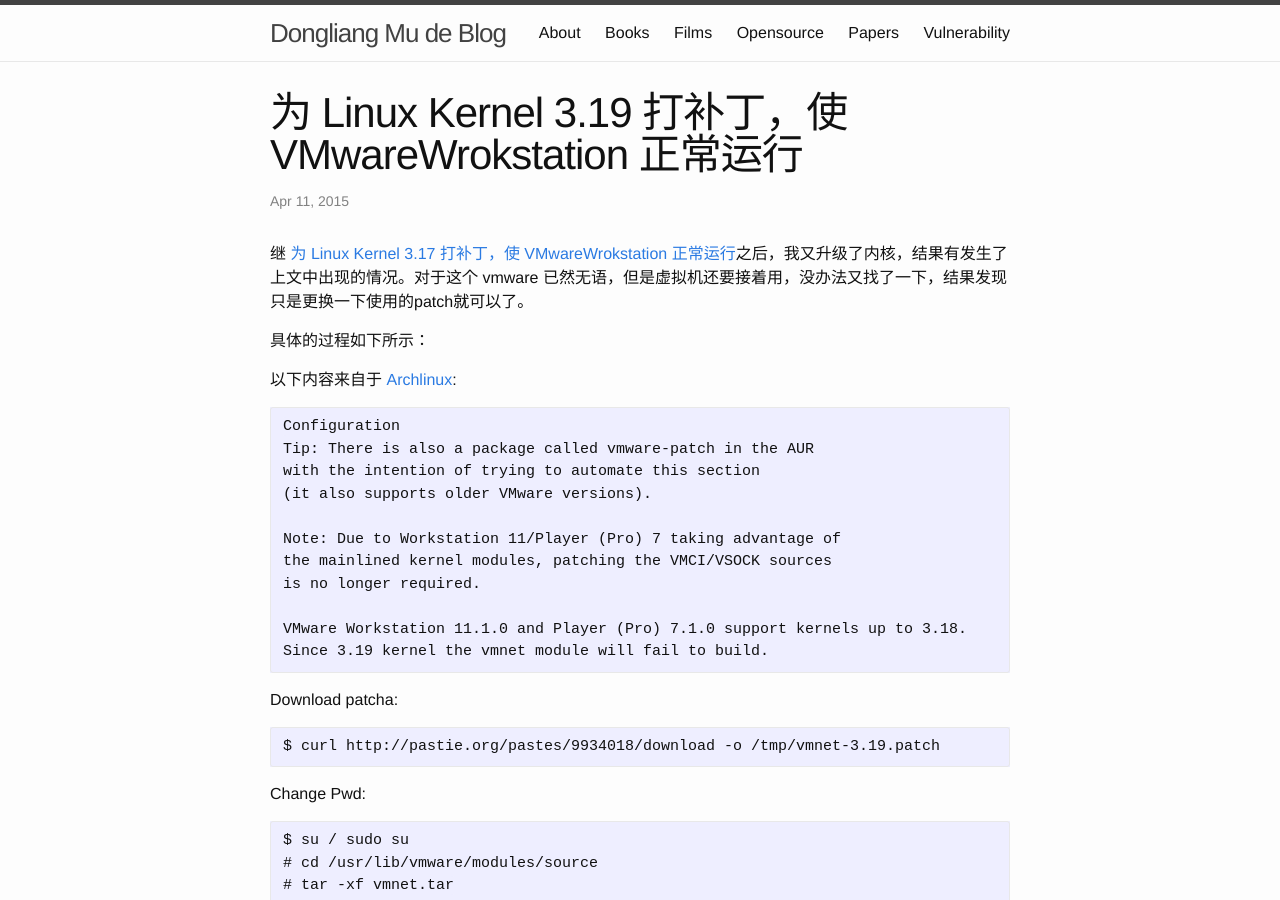
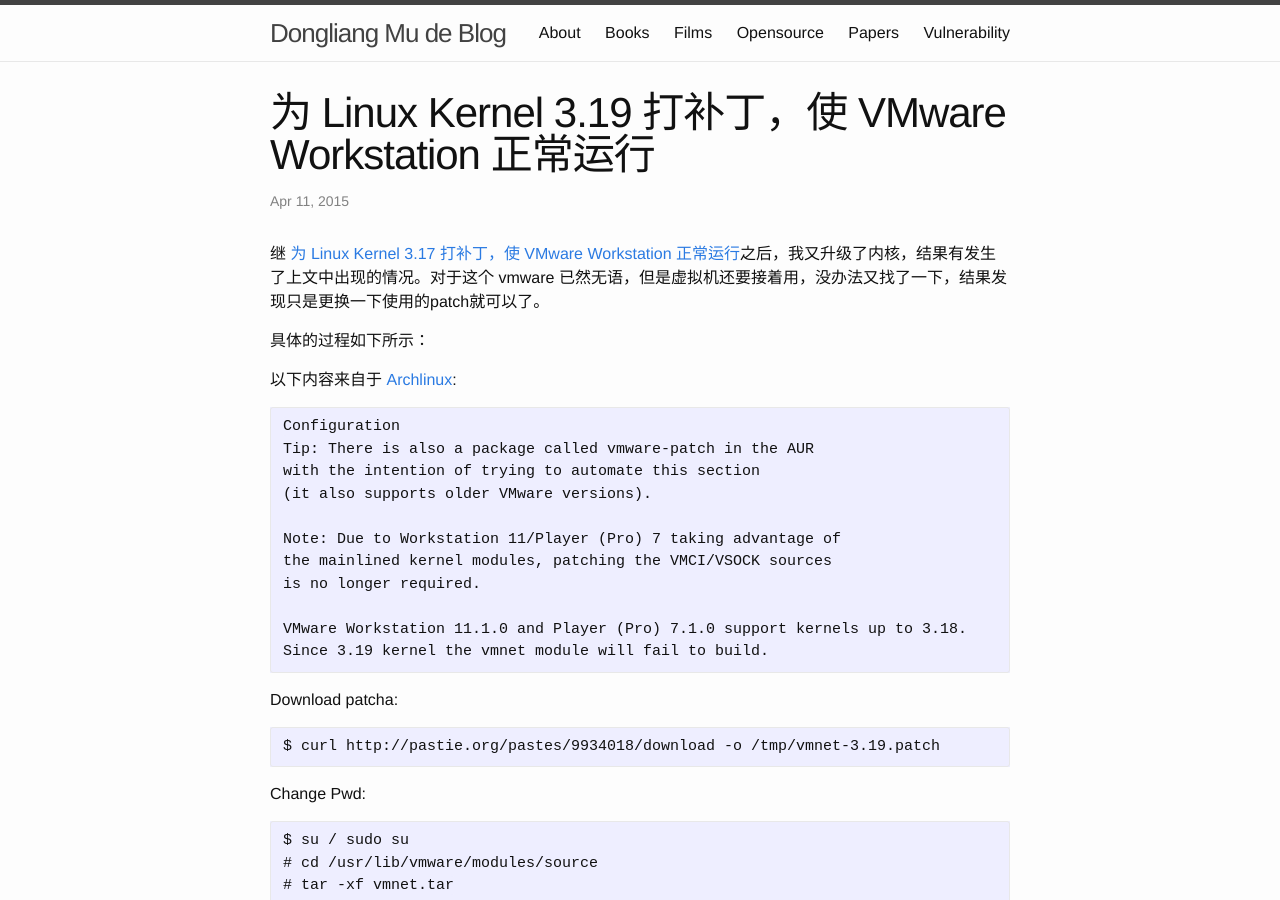
Before and after one commit to mudongliang/mudongliang.github.io, a Jekyll site: the page built from _posts/2015-04-11-linux-kernel-319-vmwareworkstation.md, in a window 1280 px wide and 900 px high. Built offline with Jekyll 4.4.1, drawn with Linux system fonts in a browser that asks for light colours.

Commit message:
fix small typos

```diff
--- a/_posts/2015-04-11-linux-kernel-319-vmwarewrokstation.md
+++ b/_posts/2015-04-11-linux-kernel-319-vmwareworkstation.md
@@ -1,13 +1,13 @@
 ---
 layout: post
-title: "为 Linux Kernel 3.19 打补丁，使 VMwareWrokstation 正常运行"
+title: "为 Linux Kernel 3.19 打补丁，使 VMware Workstation 正常运行"
 date: 2015-04-11
 description: ""
 category: Linux,Kernel,VMwareWorkstation
 tags: [linux kernel,3.19,vmware workstation,patch]
 ---
 
-继 [为 Linux Kernel 3.17 打补丁，使 VMwareWrokstation 正常运行]({{ site.url }}/2015/04/11/linux-kernel-317-vmwarewrokstation.html)之后，我又升级了内核，结果有发生了上文中出现的情况。对于这个 vmware 已然无语，但是虚拟机还要接着用，没办法又找了一下，结果发现只是更换一下使用的patch就可以了。
+继 [为 Linux Kernel 3.17 打补丁，使 VMware Workstation 正常运行]({{ site.url }}/2015/04/11/linux-kernel-317-vmwareworkstation.html)之后，我又升级了内核，结果有发生了上文中出现的情况。对于这个 vmware 已然无语，但是虚拟机还要接着用，没办法又找了一下，结果发现只是更换一下使用的patch就可以了。
 
 具体的过程如下所示：
 
```
Also changed, not shown: _posts/2015-04-11-linux-kernel-317-vmwareworkstation.md (renamed from _posts/2015-04-11-linux-kernel-317-vmwarewrokstation.md, +1 -1 lines), _posts/2017-02-17-debian-stretch-linux-kernel-49-vmwareworkstation.md (renamed from _posts/2017-02-17-debian-stretch--linux-kernel-49--vmwarewrokstation-.md, +1 -1 lines).
